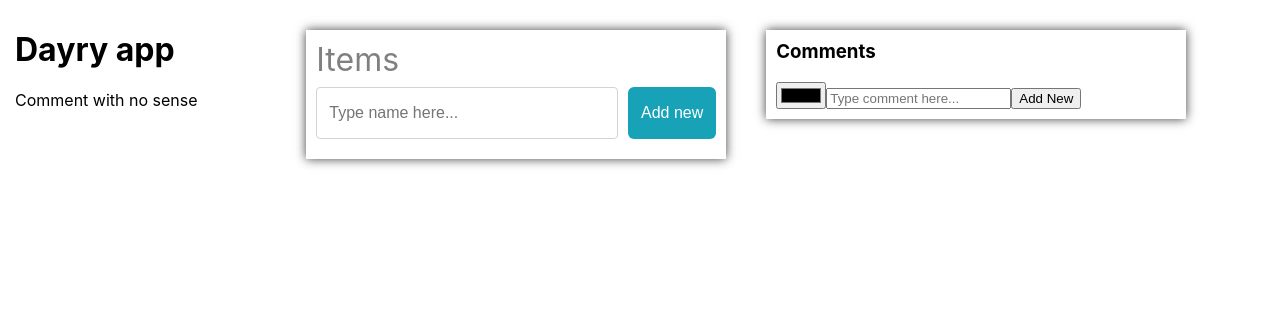
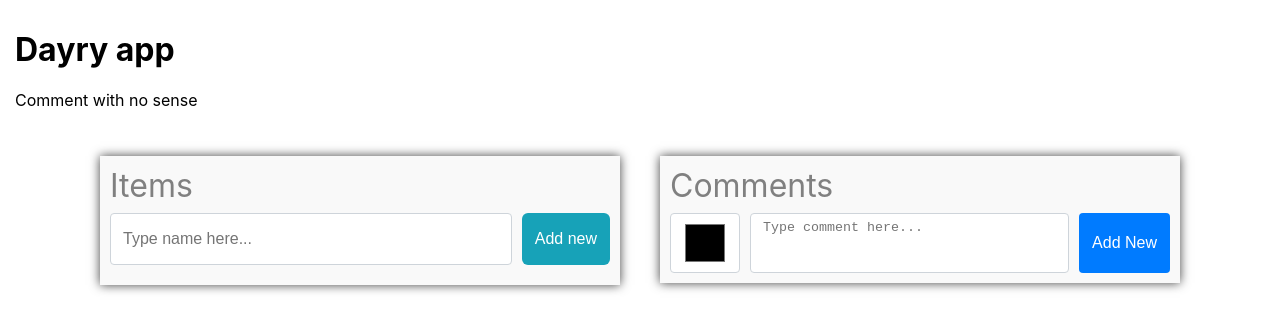
Before and after one commit to AndreyKapus/dayry-app, a React (Create React App) app: page / in a window 1280 px wide. Shown: the top 332 px of the page. Built offline with nearby package versions, Linux system fonts and the light colour scheme.

Commit message:
comments-form styles

```diff
--- a/src/components/CommentsList/Comments.module.css
+++ b/src/components/CommentsList/Comments.module.css
@@ -1,5 +1,21 @@
+.commentsItem {
+  display: flex;
+  background-color: #fff;
+  margin-bottom: 10px;
+}
+
+.commentsItem:last-child {
+  margin-bottom: 20px;
+}
+
 .commentColor {
   width: 40px;
   height: 40px;
   background-color: aquamarine;
 }
+
+.textArea {
+  resize: none;
+  padding-left: 10px;
+  border: none;
+}
--- a/src/components/CommentsList/CommentsList.js
+++ b/src/components/CommentsList/CommentsList.js
@@ -22,17 +22,15 @@ const CommentsList = ({ currentNote }) => {
       {selected &&
         selected.comments.map((comment) => {
           return (
-            <div key={uuidv4()}>
+            <div className={css.commentsItem} key={uuidv4()}>
               <div
                 style={{
                   backgroundColor: `${comment.noteColor}`,
-                  width: "40px",
-                  height: "40px",
+                  width: "50px",
+                  height: "50px",
                 }}
-              >
-                {comment.noteColor}
-              </div>
-              <p>{comment.noteText}</p>
+              ></div>
+              <textarea className={css.textArea}>{comment.noteText}</textarea>
             </div>
           );
         })}
--- a/src/components/CreateComments/CreateComments.js
+++ b/src/components/CreateComments/CreateComments.js
@@ -36,18 +36,26 @@ const CreateComments = ({ currentNote }) => {
 
   return (
     <div className={css.commentsCard}>
-      <h3>Comments</h3>
+      <h3 className={css.commentsTitle}>Comments</h3>
       <CommentsList currentNote={currentNote} />
-      <form onSubmit={handleSubmit}>
-        <input type="color" name="color" onChange={handleChange} />
+      <form className={css.commentsForm} onSubmit={handleSubmit}>
         <input
+          className={css.colorPicker}
+          type="color"
+          name="color"
+          onChange={handleChange}
+        />
+        <textarea
+          className={css.textInput}
           type="text"
           name="text"
           onChange={handleChange}
           placeholder="Type comment here..."
           required=""
-        ></input>
-        <button type="submit">Add New</button>
+        ></textarea>
+        <button className={css.addCommentBtn} type="submit">
+          Add New
+        </button>
       </form>
     </div>
   );
--- a/src/components/CreateComments/CreateComments.module.css
+++ b/src/components/CreateComments/CreateComments.module.css
@@ -1,9 +1,58 @@
 .commentsCard {
   display: block;
-  min-width: 400px;
+  min-width: 500px;
   max-width: 1000px;
   padding: 10px;
-
   overflow: hidden;
   box-shadow: 0px 0px 10px 0px rgba(0, 0, 0, 0.75);
+  background-color: #f9f9f9;
 }
+
+.commentsTitle {
+  text-align: left;
+  font-size: 32px;
+  font-weight: normal;
+  color: gray;
+  margin-bottom: 8px;
+}
+
+.commentsForm {
+  display: flex;
+}
+
+.colorPicker {
+  min-width: 70px;
+  height: 60px;
+  padding: 6px 12px;
+  margin-right: 10px;
+  border: 1px solid #ced4da;
+  border-radius: 4px;
+  background-color: #fff;
+}
+
+.textInput {
+  resize: none;
+  width: 100%;
+  margin-right: 10px;
+  padding: 6px 12px;
+  border: 1px solid #ced4da;
+  border-radius: 4px;
+}
+
+.addCommentBtn {
+  display: flex;
+  justify-content: center;
+  align-items: center;
+  max-height: 90px;
+  color: #fff;
+  background-color: #007bff;
+  border-color: #007bff;
+  text-align: center;
+  white-space: nowrap;
+  vertical-align: middle;
+  border: 1px solid transparent;
+  border-radius: 4px;
+  padding: 6px 12px;
+  font-size: 16px;
+  line-height: 1.5;
+}
--- a/src/pages/MainPage/MainPage.module.css
+++ b/src/pages/MainPage/MainPage.module.css
@@ -16,10 +16,10 @@
 
 .noteCard {
   display: block;
-
-  min-width: 400px;
+  min-width: 500px;
   max-width: 1000px;
   padding: 10px;
   overflow: hidden;
   box-shadow: 0px 0px 10px 0px rgba(0, 0, 0, 0.75);
+  background-color: #f9f9f9;
 }
```
